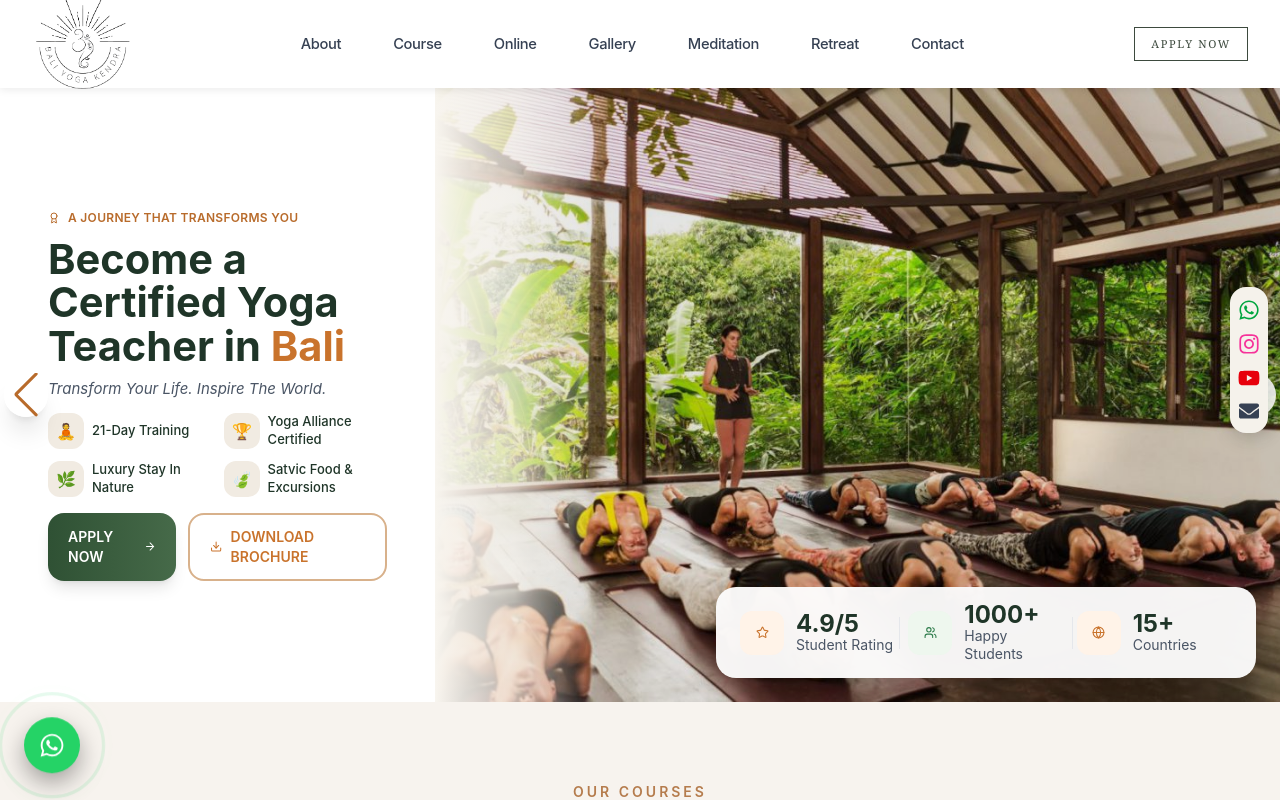
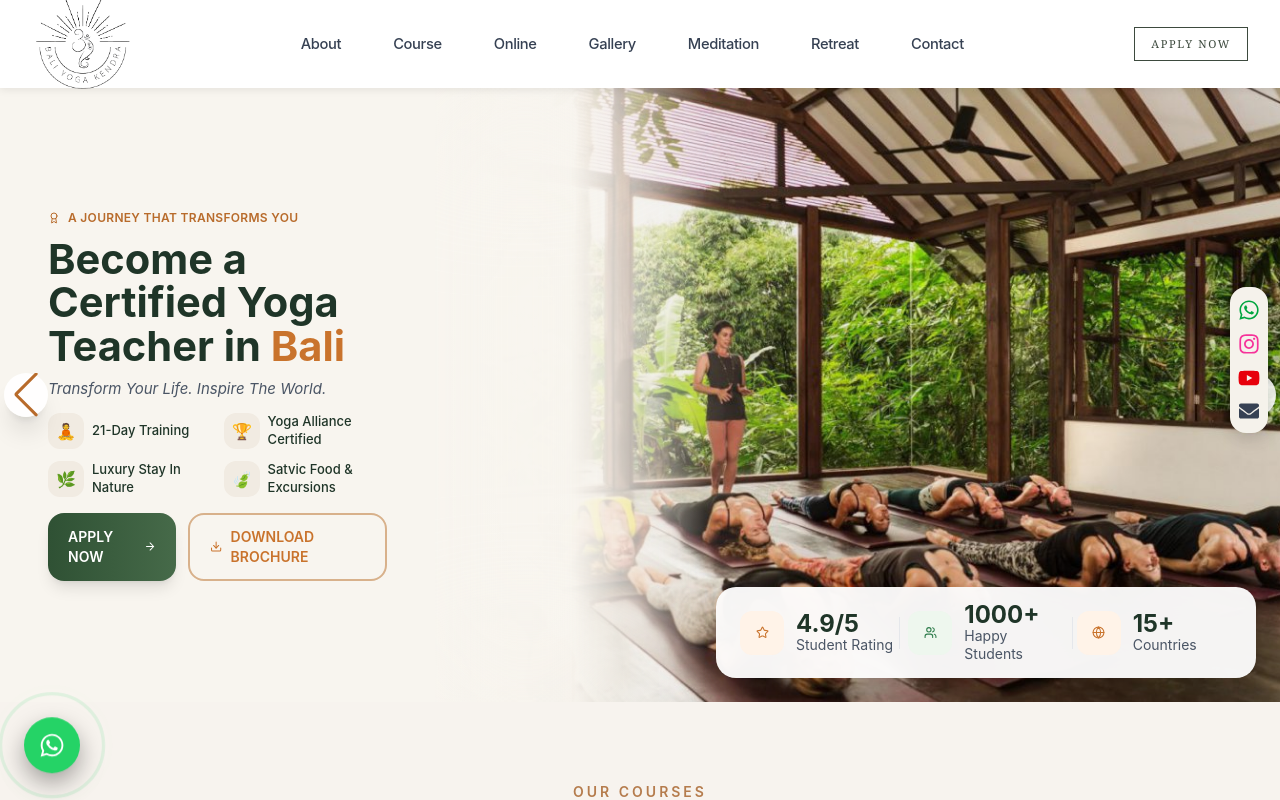
Before and after one commit to Sugaam-dev/baliyoga, a React (Vite) app: page / in a window 1280 px wide. Shown: the top 800 px of the page. Built offline with nearby package versions, Linux system fonts and the light colour scheme.

Commit message:
updated hero section

```diff
--- a/src/Components/Hero.jsx
+++ b/src/Components/Hero.jsx
@@ -78,15 +78,16 @@ function HeroSection() {
           <SwiperSlide key={index}>
             <div className="relative w-full bg-[#f8f5ef] flex flex-col lg:block">
 
-              {/* ── DESKTOP LAYOUT (lg+) ── */}
+              {/* ───────────────── DESKTOP ───────────────── */}
               <div
                 className="hidden lg:flex lg:flex-row"
                 style={{ height: "clamp(500px, 48vw, 780px)" }}
               >
-                {/* LEFT — text panel: 38% at lg (1024px), 34% at xl, 32% at 2xl+ */}
+
+                {/* LEFT CONTENT */}
                 <div
                   className="
-                    relative z-20 bg-white
+                    relative z-20 bg-[#f8f5ef]
                     flex-shrink-0
                     flex flex-col justify-center
                     px-8 xl:px-12 2xl:px-16
@@ -97,50 +98,82 @@ function HeroSection() {
                   <LeftContent />
                 </div>
 
-                {/* RIGHT — image (67%) */}
+                {/* RIGHT IMAGE */}
                 <div className="relative flex-1 overflow-hidden">
+
+                  {/* IMAGE */}
                   <img
                     src={image.url}
                     alt={image.alt}
                     loading={index === 0 ? "eager" : "lazy"}
-    className="absolute inset-0 w-full h-full object-cover"
+                    className="absolute inset-0 w-full h-full object-cover scale-[1.06]"
                   />
 
-  {/* White fade from left side */}
-  <div className="absolute inset-y-0 left-0 w-40 bg-gradient-to-r from-[#f8f5ef] via-[#f8f5ef]/70 to-transparent z-10" />
+                  {/* INVISIBLE CINEMATIC BLEND */}
+                  <div className="absolute inset-y-0 left-0 z-10 w-[32%] pointer-events-none">
 
-  {/* Dark overlay */}
-  <div className="absolute inset-0 bg-black/10" />
+                    {/* Main smooth fade */}
+                    <div
+                      className="
+                        absolute inset-0
+                        bg-gradient-to-r
+                        from-[#f8f5ef]
+                        via-[#f8f5ef]
+                        via-[#f8f5ef]
+                        via-[#f8f5ef]/98
+                        via-[#f8f5ef]/95
+                        via-[#f8f5ef]/88
+                        via-[#f8f5ef]/72
+                        via-[#f8f5ef]/48
+                        via-[#f8f5ef]/20
+                        to-transparent
+                      "
+                    />
+
+                    {/* Creamy glow */}
+                    <div className="absolute inset-y-0 left-0 w-[180px] bg-[#f8f5ef] blur-[90px] opacity-100" />
+
+                  </div>
+
+                  {/* Dark cinematic overlay */}
+                  <div className="absolute inset-0 bg-black/[0.06]" />
+
                 </div>
               </div>
 
-              {/* ── MOBILE / TABLET LAYOUT ── */}
+              {/* ───────────────── MOBILE / TABLET ───────────────── */}
               <div className="flex flex-col lg:hidden">
 
-                {/* Text block */}
-                <div className="bg-white px-5 sm:px-8 py-10">
+                {/* TEXT */}
+                <div className="bg-[#f8f5ef] px-5 sm:px-8 py-10">
                   <LeftContent />
                 </div>
 
-                {/* Image */}
+                {/* IMAGE */}
                 <div className="relative">
+
                   <img
                     src={image.url}
                     alt={image.alt}
                     loading={index === 0 ? "eager" : "lazy"}
                     className="w-full object-cover"
-                    style={{ height: "62vw", minHeight: "260px", maxHeight: "480px" }}
+                    style={{
+                      height: "62vw",
+                      minHeight: "260px",
+                      maxHeight: "480px",
+                    }}
                   />
+
                   <div className="absolute inset-0 bg-black/10" />
                 </div>
 
-                {/* Stats card — top ~10% overlaps image */}
+                {/* STATS CARD */}
                 <div className="relative z-20 -mt-[10%] px-3 pb-4">
                   <StatsCard />
                 </div>
               </div>
 
-              {/* ── DESKTOP FLOATING STATS CARD ── */}
+              {/* FLOATING STATS CARD */}
               <div
                 className="
                   hidden lg:block
@@ -161,20 +194,19 @@ function HeroSection() {
 }
 
 /* ─────────────────────────────────────────────
-   Sub-components
+   LEFT CONTENT
 ───────────────────────────────────────────── */
 
 function LeftContent() {
   return (
     <>
-      {/* Badge */}
+      {/* BADGE */}
       <div className="flex items-center gap-2 text-[#b86b2b] text-[10px] lg:text-[10px] xl:text-xs 2xl:text-sm font-semibold tracking-wide">
         <Award size={12} />
         A JOURNEY THAT TRANSFORMS YOU
       </div>
 
-      {/* Heading
-          Panel widths: lg=40%≈410px → 2.2rem | xl=35%≈448px → 2.6rem | 2xl=33%≈512px → 3.2rem */}
+      {/* HEADING */}
       <h1
         className="
           mt-3
@@ -185,23 +217,27 @@ function LeftContent() {
       >
         Become a
         <span className="block">Certified Yoga</span>
+
         <span className="block">
           Teacher in{" "}
           <span className="text-[#c9732c]">Bali</span>
         </span>
       </h1>
 
-      {/* Subtitle */}
-      <p className="
+      {/* SUBTITLE */}
+      <p
+        className="
           mt-2 italic text-gray-600 leading-relaxed
           text-[15px] sm:text-[17px]
           lg:text-[13px] xl:text-[15px] 2xl:text-[17px]
-      ">
+        "
+      >
         Transform Your Life. Inspire The World.
       </p>
 
-      {/* Feature pills */}
+      {/* FEATURES */}
       <div className="mt-4 lg:mt-3 grid grid-cols-2 gap-3 lg:gap-2 xl:gap-3">
+
         {[
           { title: "21-Day Training", icon: "🧘" },
           { title: "Yoga Alliance Certified", icon: "🏆" },
@@ -209,27 +245,42 @@ function LeftContent() {
           { title: "Satvic Food & Excursions", icon: "🍃" },
         ].map((item, i) => (
           <div key={i} className="flex items-center gap-2">
-            <div className="
-              rounded-xl bg-[#f1ebe2] flex items-center justify-center flex-shrink-0
+
+            <div
+              className="
+                rounded-xl bg-[#f1ebe2]
+                flex items-center justify-center
+                flex-shrink-0
                 w-9 h-9 text-base
                 lg:w-8 lg:h-8 lg:text-sm
                 xl:w-9 xl:h-9 xl:text-base
-            ">
+              "
+            >
               {item.icon}
             </div>
-            <div className="
-              text-[#1f3528] font-medium leading-snug
+
+            <div
+              className="
+                text-[#1f3528]
+                font-medium
+                leading-snug
                 text-sm
-              lg:text-[12px] xl:text-[13px] 2xl:text-sm
-            ">
+                lg:text-[12px]
+                xl:text-[13px]
+                2xl:text-sm
+              "
+            >
               {item.title}
             </div>
+
           </div>
         ))}
       </div>
 
-      {/* CTA Buttons */}
+      {/* BUTTONS */}
       <div className="mt-5 lg:mt-4 flex flex-col sm:flex-row gap-3">
+
+        {/* APPLY */}
         <Link
           to="/contact"
           className="
@@ -237,25 +288,34 @@ function LeftContent() {
             bg-gradient-to-r from-[#2f5134] to-[#466a49]
             hover:from-[#26472b] hover:to-[#39593d]
             text-white
-            px-5 lg:px-4 xl:px-5 py-3 lg:py-2 xl:py-3
+            px-5 lg:px-4 xl:px-5
+            py-3 lg:py-2 xl:py-3
             rounded-2xl
             text-base lg:text-[12px] xl:text-sm 2xl:text-base
-            font-semibold shadow-lg
+            font-semibold
+            shadow-lg
             transition-all duration-300
             flex items-center justify-center gap-2
           "
         >
           APPLY NOW
-          <ArrowRight size={15} className="group-hover:translate-x-1 transition" />
+
+          <ArrowRight
+            size={15}
+            className="group-hover:translate-x-1 transition"
+          />
         </Link>
 
+        {/* BROCHURE */}
         <a
           href="/brochure.pdf"
           className="
             border-2 border-[#d8b18b]
             text-[#c9732c]
-            hover:bg-[#c9732c] hover:text-white
-            px-5 lg:px-3 xl:px-5 py-3 lg:py-2 xl:py-3
+            hover:bg-[#c9732c]
+            hover:text-white
+            px-5 lg:px-3 xl:px-5
+            py-3 lg:py-2 xl:py-3
             rounded-2xl
             text-base lg:text-[12px] xl:text-sm 2xl:text-base
             font-semibold
@@ -266,55 +326,83 @@ function LeftContent() {
           <Download size={15} />
           DOWNLOAD BROCHURE
         </a>
+
       </div>
     </>
   );
 }
 
+/* ─────────────────────────────────────────────
+   STATS CARD
+───────────────────────────────────────────── */
+
 function StatsCard() {
   return (
-    <div className="
+    <div
+      className="
         bg-white/95 backdrop-blur-xl
         rounded-[20px]
         shadow-[0_10px_40px_rgba(0,0,0,0.12)]
         px-2 py-3 sm:px-5 sm:py-4
-    ">
+      "
+    >
       <div className="flex items-center justify-between">
 
-        {/* Rating */}
+        {/* RATING */}
         <div className="flex items-center gap-1.5 sm:gap-3 min-w-0 flex-1 px-1">
+
           <div className="w-7 h-7 sm:w-10 sm:h-10 lg:w-9 lg:h-9 xl:w-11 xl:h-11 rounded-xl bg-[#fff3e8] flex items-center justify-center flex-shrink-0">
             <Star className="text-[#c9732c]" size={13} />
           </div>
+
           <div className="min-w-0">
-            <h3 className="text-[11px] sm:text-xl lg:text-base xl:text-2xl font-bold text-[#1f3528] leading-none">4.9/5</h3>
-            <p className="text-gray-600 text-[8px] sm:text-xs lg:text-[10px] xl:text-sm leading-tight">Student Rating</p>
+            <h3 className="text-[11px] sm:text-xl lg:text-base xl:text-2xl font-bold text-[#1f3528] leading-none">
+              4.9/5
+            </h3>
+
+            <p className="text-gray-600 text-[8px] sm:text-xs lg:text-[10px] xl:text-sm leading-tight">
+              Student Rating
+            </p>
           </div>
         </div>
 
         <div className="w-px h-8 bg-gray-200 flex-shrink-0" />
 
-        {/* Students */}
+        {/* STUDENTS */}
         <div className="flex items-center gap-1.5 sm:gap-3 min-w-0 flex-1 px-1 sm:px-2">
+
           <div className="w-7 h-7 sm:w-10 sm:h-10 lg:w-9 lg:h-9 xl:w-11 xl:h-11 rounded-xl bg-[#eef7ee] flex items-center justify-center flex-shrink-0">
             <Users className="text-[#2f7d4c]" size={13} />
           </div>
+
           <div className="min-w-0">
-            <h3 className="text-[11px] sm:text-xl lg:text-base xl:text-2xl font-bold text-[#1f3528] leading-none">1000+</h3>
-            <p className="text-gray-600 text-[8px] sm:text-xs lg:text-[10px] xl:text-sm leading-tight">Happy Students</p>
+            <h3 className="text-[11px] sm:text-xl lg:text-base xl:text-2xl font-bold text-[#1f3528] leading-none">
+              1000+
+            </h3>
+
+            <p className="text-gray-600 text-[8px] sm:text-xs lg:text-[10px] xl:text-sm leading-tight">
+              Happy Students
+            </p>
           </div>
         </div>
 
         <div className="w-px h-8 bg-gray-200 flex-shrink-0" />
 
-        {/* Countries */}
+        {/* COUNTRIES */}
         <div className="flex items-center gap-1.5 sm:gap-3 min-w-0 flex-1 px-1 justify-start">
+
           <div className="w-7 h-7 sm:w-10 sm:h-10 lg:w-9 lg:h-9 xl:w-11 xl:h-11 rounded-xl bg-[#fff3e8] flex items-center justify-center flex-shrink-0">
             <Globe className="text-[#c9732c]" size={13} />
           </div>
+
           <div className="min-w-0">
-            <h3 className="text-[11px] sm:text-xl lg:text-base xl:text-2xl font-bold text-[#1f3528] leading-none">15+</h3>
-            <p className="text-gray-600 text-[8px] sm:text-xs lg:text-[10px] xl:text-sm leading-tight">Countries</p>
+            <h3 className="text-[11px] sm:text-xl lg:text-base xl:text-2xl font-bold text-[#1f3528] leading-none">
+              15+
+            </h3>
+
+            <p className="text-gray-600 text-[8px] sm:text-xs lg:text-[10px] xl:text-sm leading-tight">
+              Countries
+            </p>
           </div>
         </div>
 
```
Lines whose indentation alone changed are shown as unchanged.
